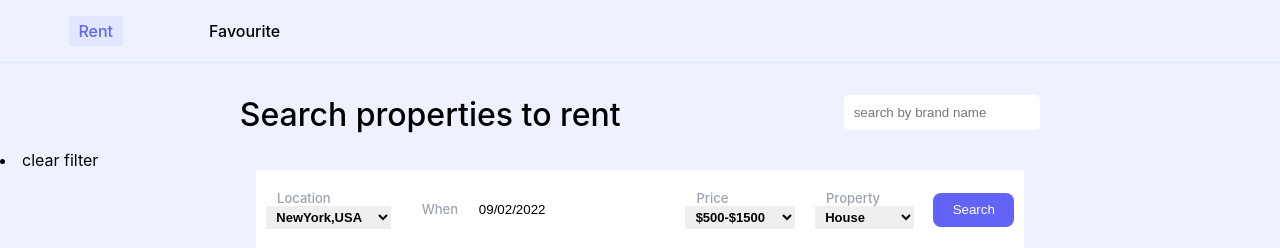
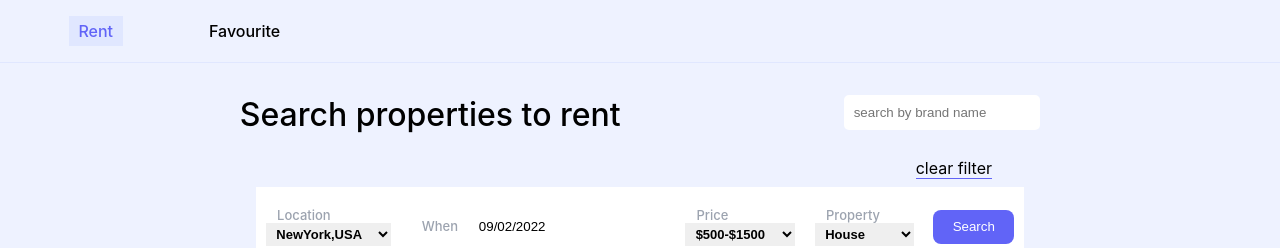
Before and after one commit to almight3/RealEstateRentSellAssignment, a React (Create React App) app: page /rent in a window 1280 px wide. Shown: the top 248 px of the page. Built offline with nearby package versions, Linux system fonts and the light colour scheme.

Commit message:
feature -  added clear filter

```diff
--- a/src/component/FilterProperty/FilterProperty.css
+++ b/src/component/FilterProperty/FilterProperty.css
@@ -37,5 +37,20 @@
     border:none;
     padding: 0.6rem 1.2rem;
     border-radius: 8px;
+    cursor: pointer;
 
 }
+.clear-filter{
+    display: flex;
+    flex-direction: row;
+    justify-content: flex-end;
+    width: 55%;
+    margin: auto;
+    padding: 0.5rem;
+}
+.clear-filter li{
+    list-style: none;
+    border-bottom:1px solid #6164f7;
+    cursor:pointer;
+
+}
```
